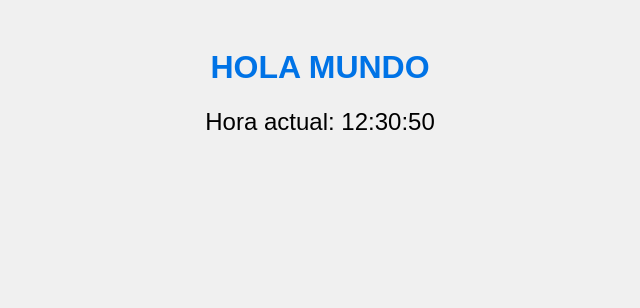
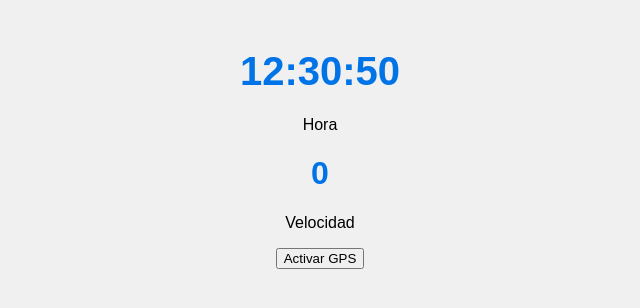
Before and after one commit to nachovives81/webpage, a plain HTML site: page index.html in a window 1280 px wide. Shown: the whole page, without its empty margins (320-960 px from the left). Drawn offline with Linux system fonts and the light colour scheme.

Commit message:
añadimos velocidad

```diff
--- a/index.html
+++ b/index.html
@@ -22,14 +22,18 @@
         }
 
         #hora {
-            font-size: 1.5rem;
+            font-size: 2.5rem;
         }
     </style>
 </head>
 <body>
     <div class="container">
-        <h1>HOLA MUNDO</h1>
-        <div id="hora"></div>
+        <h1><span id="hora"></span></h1>
+		<p>Hora</p>
+
+		<h1><span id="velocidad">0</span></h1>
+		<p>Velocidad</p>
+		<button onclick="activarGPS()">Activar GPS</button>
     </div>
 
     <script>
@@ -39,11 +43,25 @@
             const minutos = String(horaActual.getMinutes()).padStart(2, '0');
             const segundos = String(horaActual.getSeconds()).padStart(2, '0');
             const horaFormateada = `${hora}:${minutos}:${segundos}`;
-            document.getElementById('hora').textContent = `Hora actual: ${horaFormateada}`;
+            document.getElementById('hora').textContent = `${horaFormateada}`;
         }
 
         mostrarHora();
         setInterval(mostrarHora, 1000); // Actualizar la hora cada segundo
+
+
+		let velocidadElement = document.getElementById("velocidad");
+
+		function activarGPS() {
+		  if ("geolocation" in navigator) {
+			navigator.geolocation.watchPosition(function (position) {
+			  let velocidad = position.coords.speed || 0;
+			  velocidadElement.textContent = velocidad.toFixed(2) + " km/h";
+			});
+		  } else {
+			alert("El GPS no está disponible en este dispositivo o navegador.");
+		  }
+		}
     </script>
 </body>
 </html>
```
Also changed, not shown: hola.html (added, +34 -0 lines), manifest.json.
